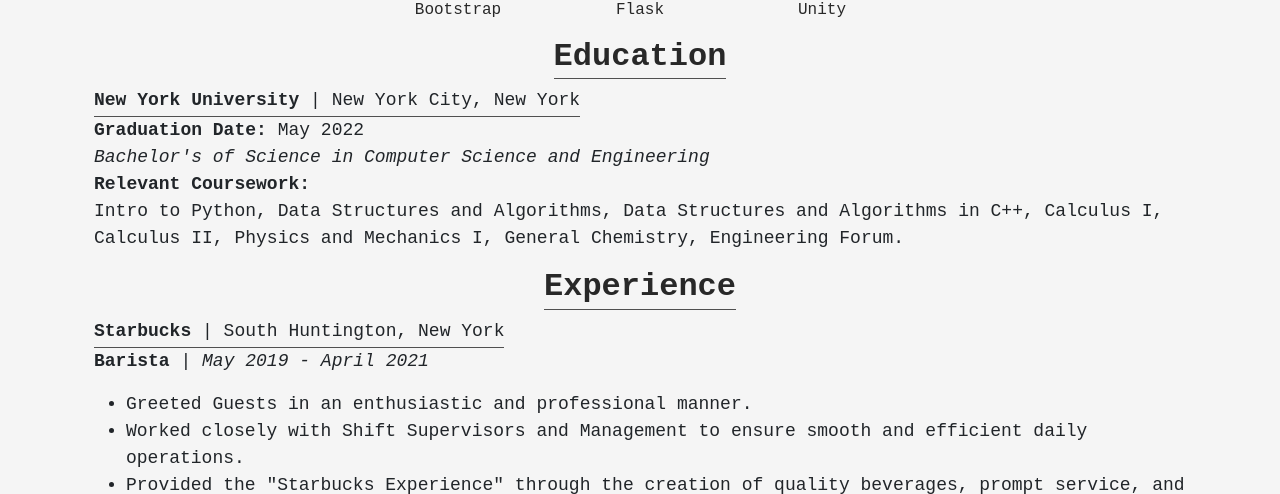
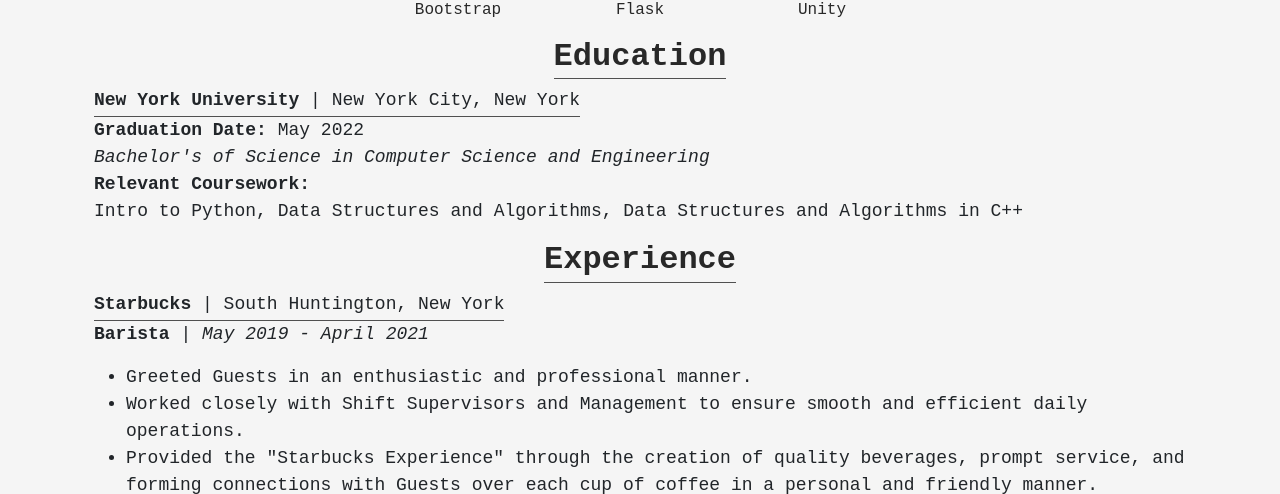
Before and after one commit to dbentler/personalwebsite, a Flask app: page / in a window 1280 px wide. Shown: the part 2047-2541 px from the top of the page. Run offline with Flask 2, Linux system fonts and the light colour scheme; some libraries are stand-ins or nearby versions.

Commit message:
Update Home

```diff
--- a/templates/home.html
+++ b/templates/home.html
@@ -144,7 +144,7 @@
                 <strong>Graduation Date: </strong>May 2022 <br>
                 <i>Bachelor's of Science in Computer Science and Engineering</i><br>
                 <strong>Relevant Coursework:</strong> <br>
-                Intro to Python, Data Structures and Algorithms, Data Structures and Algorithms in C++, Calculus I, Calculus II, Physics and Mechanics I, General Chemistry, Engineering Forum.
+                Intro to Python, Data Structures and Algorithms, Data Structures and Algorithms in C++
                 </p>
             </div>
             <!--End Education-->
```
